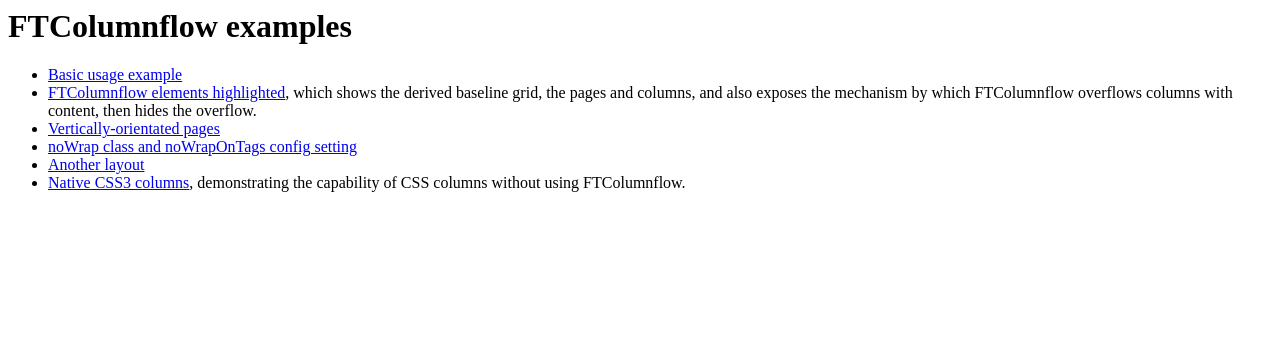
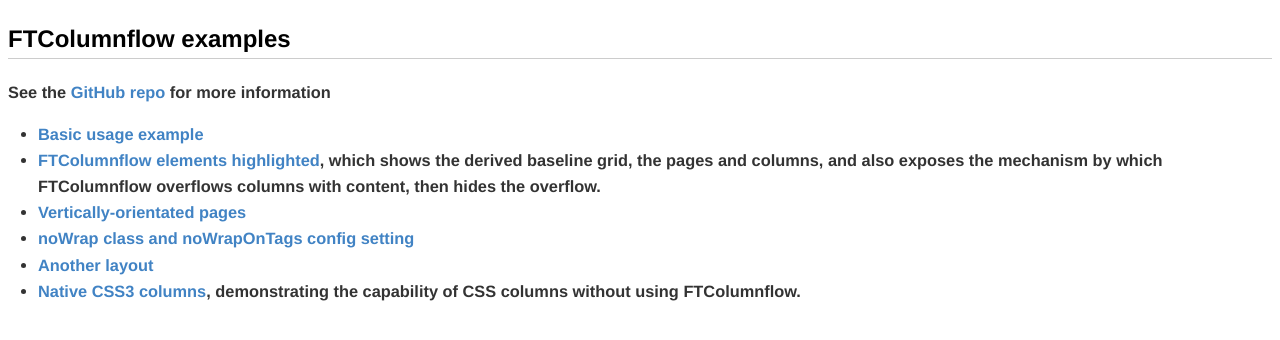
Before and after one commit to ftlabs/ftcolumnflow, a plain HTML site: page index.html in a window 1280 px wide. Drawn offline with Linux system fonts and the light colour scheme.

Commit message:
CSS changes, plus link to github repo

```diff
--- a/index.html
+++ b/index.html
@@ -3,13 +3,22 @@
 		<meta charset="utf-8" />
 
 		<style>
+			h2 { font-size: 24px; border-bottom: 1px solid #CCC; color: black; }
+			h1, h2, h3, h4, h5, h6 { margin: 20px 0 10px; padding: 0; font-weight: bold; -webkit-font-smoothing: antialiased; cursor: text; position: relative; }
+			body { font: 14px Helvetica,arial,freesans,clean,sans-serif; color: #333; font-size: 14px; line-height: 1.6; }
+			ul { padding-left: 30px; margin: 15px 0; }
+			li { margin: 0; padding: 0; border: 0; }
+			a { color: #4183C4; text-decoration: none; }
+			a:hover { text-decoration: underline; }
+			a:active { outline: none; }
 		</style>
 	</head>
 
 
 	<body>
 
-	<h1>FTColumnflow examples</h1>
+	<h2>FTColumnflow examples</h2>
+	<h3>See the <a href="http://ftlabs.github.com/ftcolumnflow/">GitHub repo</a> for more information</a>
 
 	<ul>
 		<li><a href="1.html">Basic usage example</a></li>
```
